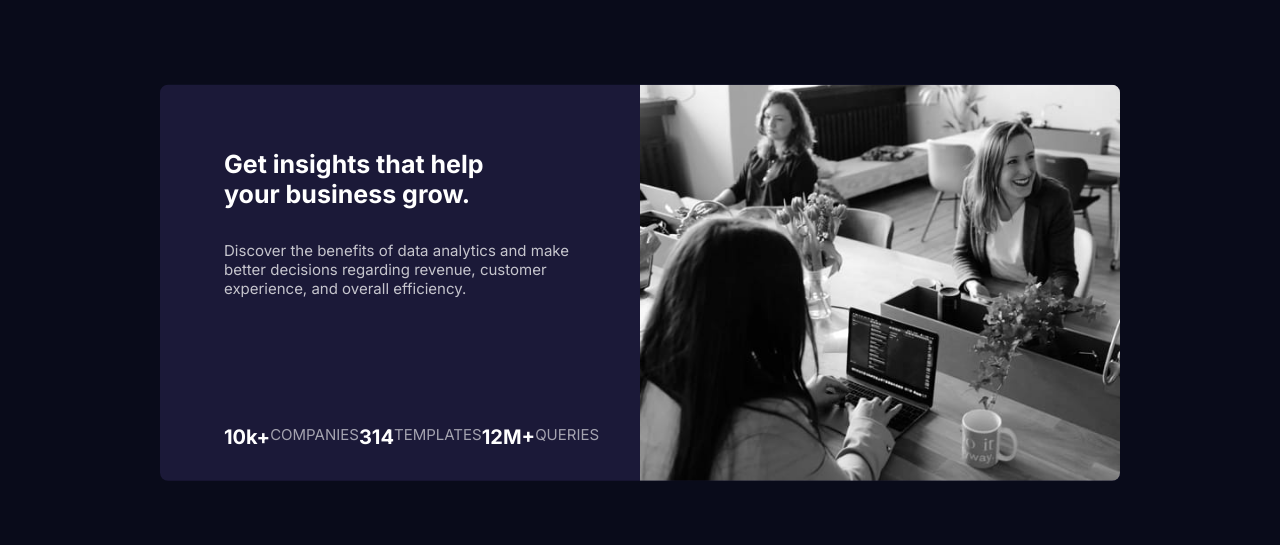
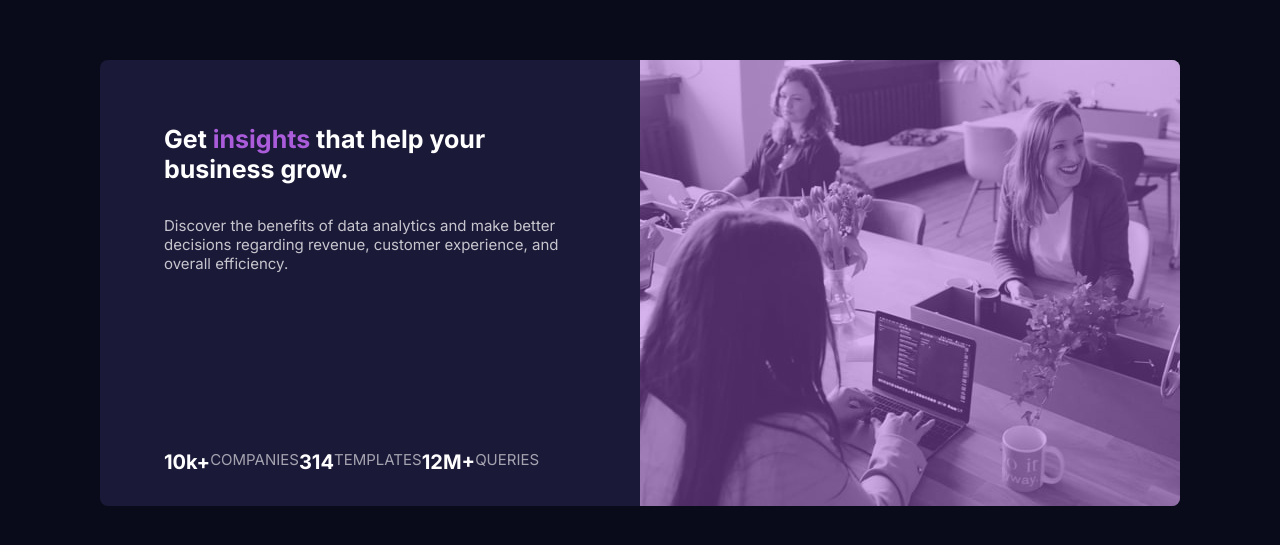
Before and after one commit to scanales01/Stats-Preview-Component, a plain HTML site: page index.html in a window 1280 px wide. Shown: the part 117-662 px from the top of the page. Drawn offline with Linux system fonts and the light colour scheme.

Commit message:
Added Accents/Tint

```diff
--- a/assets/styles/styles.css
+++ b/assets/styles/styles.css
@@ -23,6 +23,10 @@
 
 body {
     background-color: var(--main-background);
+}
+
+.highlight {
+    color: var(--accent);
 }
 
 h1,
@@ -57,18 +61,36 @@ p.category {
     position: fixed;
     top: 50%;
     left: 50%;
-    width: 75%;
+    width: 1080px;
     border-radius: 0.5rem;
     transform: translate(-50%, -50%);
-    object-fit: contain;
+    object-fit: scale-down;
     overflow: hidden;
     background-color: var(--card-background);
     display: flex;
 }
 
-.card-container > img {
+img {
+    height: auto;
+    display: block;
+}
+
+.accent {
     width: 50%;
+    position: relative;
 }
+
+.accent:before {
+    content: "";
+    display: block;
+    position: absolute;
+    top: 0;
+    bottom: 0;
+    left: 0;
+    right: 0;
+    background: hsla(277, 64%, 61%, 0.45);
+}
+
 
 .content {
     margin: 4rem;
--- a/index.html
+++ b/index.html
@@ -18,7 +18,7 @@
   <main>
     <div class="card-container">
       <article class="content">
-        <h1>Get insights that help your business grow.</h1>
+        <h1>Get <span class="highlight">insights</span> that help your business grow.</h1>
         <p>Discover the benefits of data analytics and make better decisions regarding revenue, customer
           experience, and overall efficiency.
         </p>
@@ -33,7 +33,9 @@
         </div>
       </article>
 
-      <img src="assets/images/image-header-desktop.jpg" alt="header-image" loading="lazy"/>
+      <figure class="accent">
+        <img src="assets/images/image-header-desktop.jpg" alt="header-image" loading="lazy"/>
+      </figure>
     </div>
   </main>
 </body>
```
